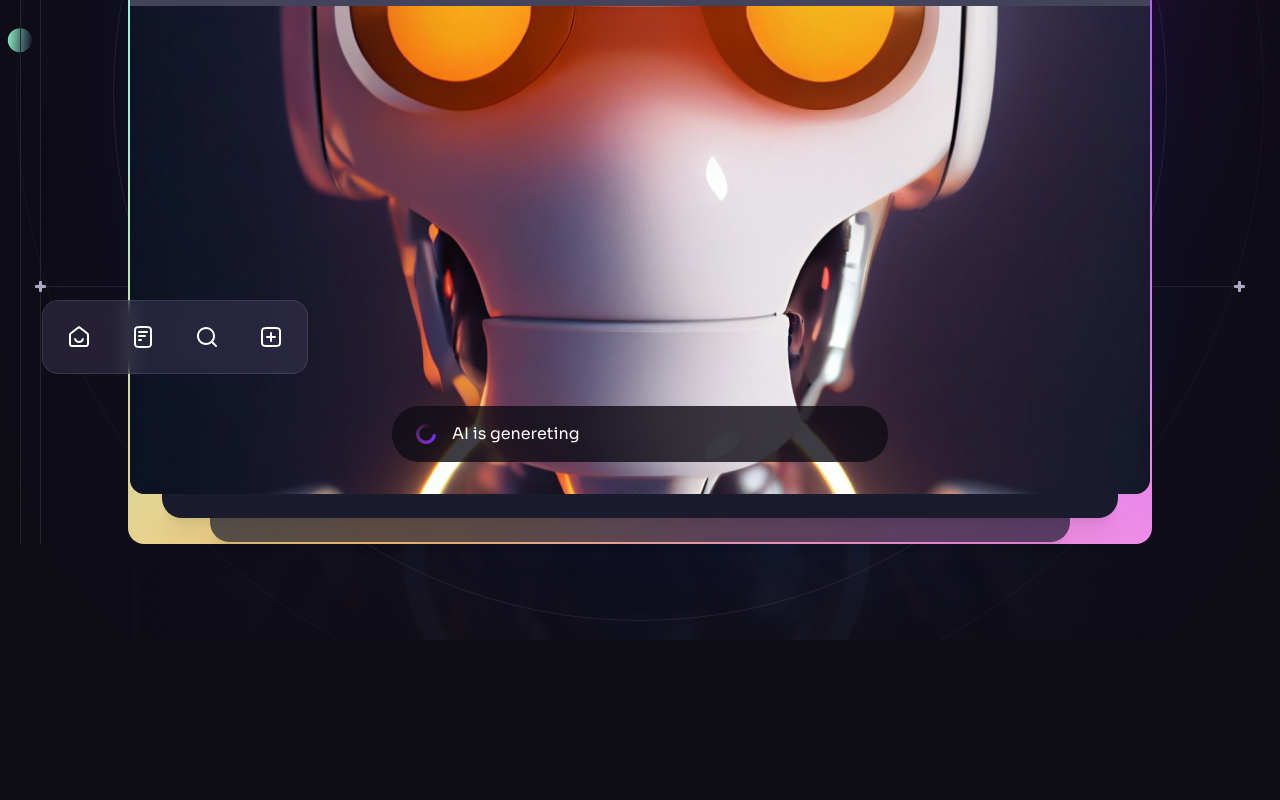
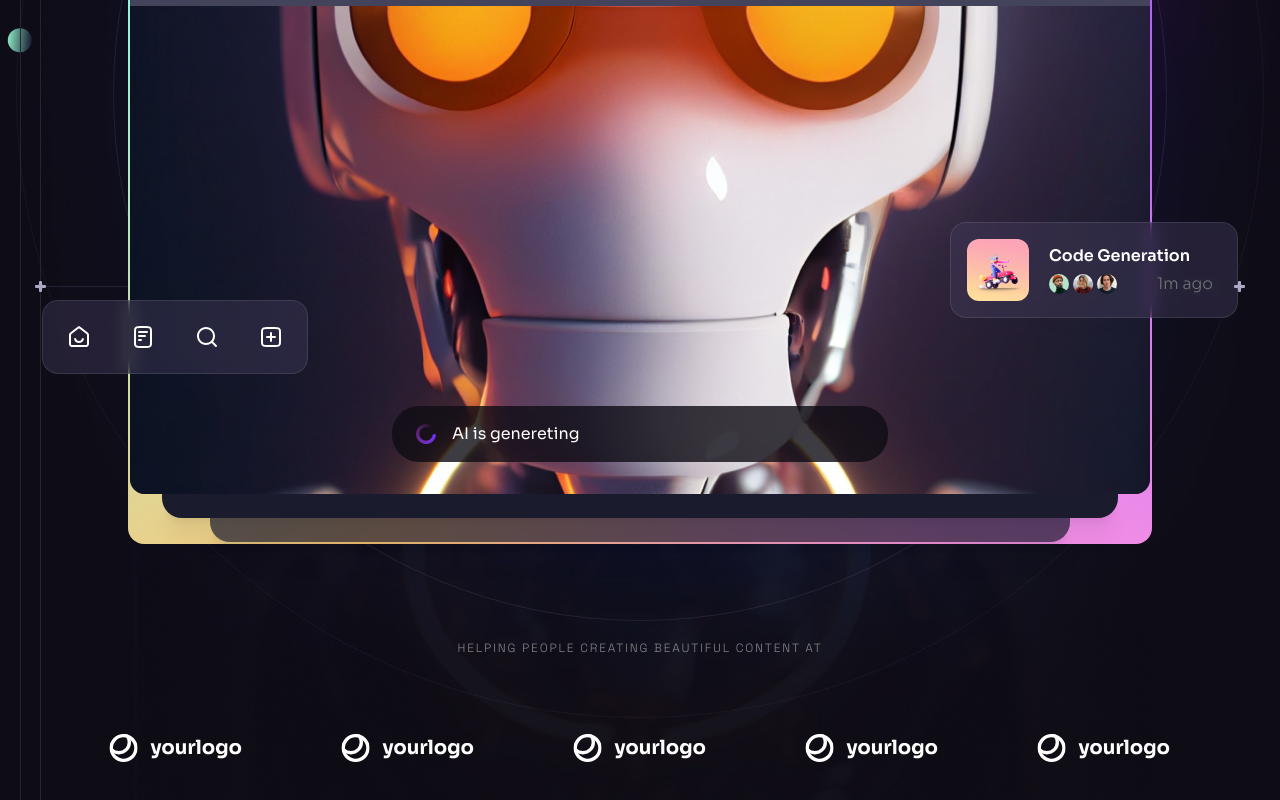
Before and after one commit to Ryuuutaaa/brainwave-with-react, a React (Vite) app: page / in a window 1280 px wide. Shown: the part 682-1482 px from the top of the page. Before the commit the page ends 1322 px from the top, so only its background shows below. Built offline with nearby package versions, Linux system fonts and the light colour scheme.

Commit message:
finally hero section part is done

```diff
--- /dev/null
+++ b/src/components/CompanyLogos.jsx
@@ -0,0 +1,24 @@
+import React from "react";
+import { companyLogos } from "../constants";
+
+const CompanyLogos = ({ className }) => {
+  return (
+    <div className={className}>
+      <h5 className="tagline mb-6 text-center text-n-1/50">
+        Helping people creating beautiful content at
+      </h5>
+      <ul className="flex">
+        {companyLogos.map((logo, index) => (
+          <li
+            className="flex items-center justify-center flex-1 h-[8.5rem]"
+            key={index}
+          >
+            <img src={logo} alt={logo} width={134} height={28} />
+          </li>
+        ))}
+      </ul>
+    </div>
+  );
+};
+
+export default CompanyLogos;
--- a/src/components/Hero.jsx
+++ b/src/components/Hero.jsx
@@ -6,6 +6,8 @@
 import { ScrollParallax } from "react-just-parallax";
 import { useRef } from "react";
 import Genereting from "./Genereting";
+import Notification from "./Notification";
+import CompanyLogos from "./CompanyLogos";
 
 const Hero = () => {
   const parallaxRef = useRef(null);
@@ -62,6 +64,13 @@
                     ))}
                   </ul>
                 </ScrollParallax>
+
+                <ScrollParallax isAbsolutelyPositioned>
+                  <Notification
+                    className="hidden absolute -right-[5.5rem] bottom-[11rem] w-[18rem] xl:flex"
+                    tittle="Code Generation"
+                  />
+                </ScrollParallax>
               </div>
             </div>
             <Gradient />
@@ -77,6 +86,7 @@
           </div>
           <BackgroundCircles />
         </div>
+        <CompanyLogos className="hidden relative z-10 mt-20 lg:block" />
       </div>
       <BottomLine />
     </Section>
--- /dev/null
+++ b/src/components/Notification.jsx
@@ -0,0 +1,45 @@
+import { notification1 } from "../assets";
+import { notificationImages } from "../constants";
+
+const Notification = ({ className, tittle }) => {
+  return (
+    <div
+      className={`${
+        className || ""
+      } flex items-center p-4 pr-6 bg-n-9/40 backdrop-blur border border-n-1/10 rounded-2xl gap-5`}
+    >
+      <img
+        src={notification1}
+        alt="images"
+        width={62}
+        height={62}
+        className="rounded-xl"
+      />
+
+      <div className="flex-1">
+        <h6 className="mb-1 font-semibold text-base">{tittle}</h6>
+        <div className="flex items-center justify-between">
+          <ul className="flex -m-0.5">
+            {notificationImages.map((item, index) => (
+              <li
+                key={index}
+                className="flex w-6 h-6 border-2 border-n-12 rounded-full overflow-hidden"
+              >
+                <img
+                  src={item}
+                  alt={item}
+                  className="w-full"
+                  height={20}
+                  width={20}
+                />
+              </li>
+            ))}
+          </ul>
+          <div className="body-2 text-n-13">1m ago</div>
+        </div>
+      </div>
+    </div>
+  );
+};
+
+export default Notification;
```
